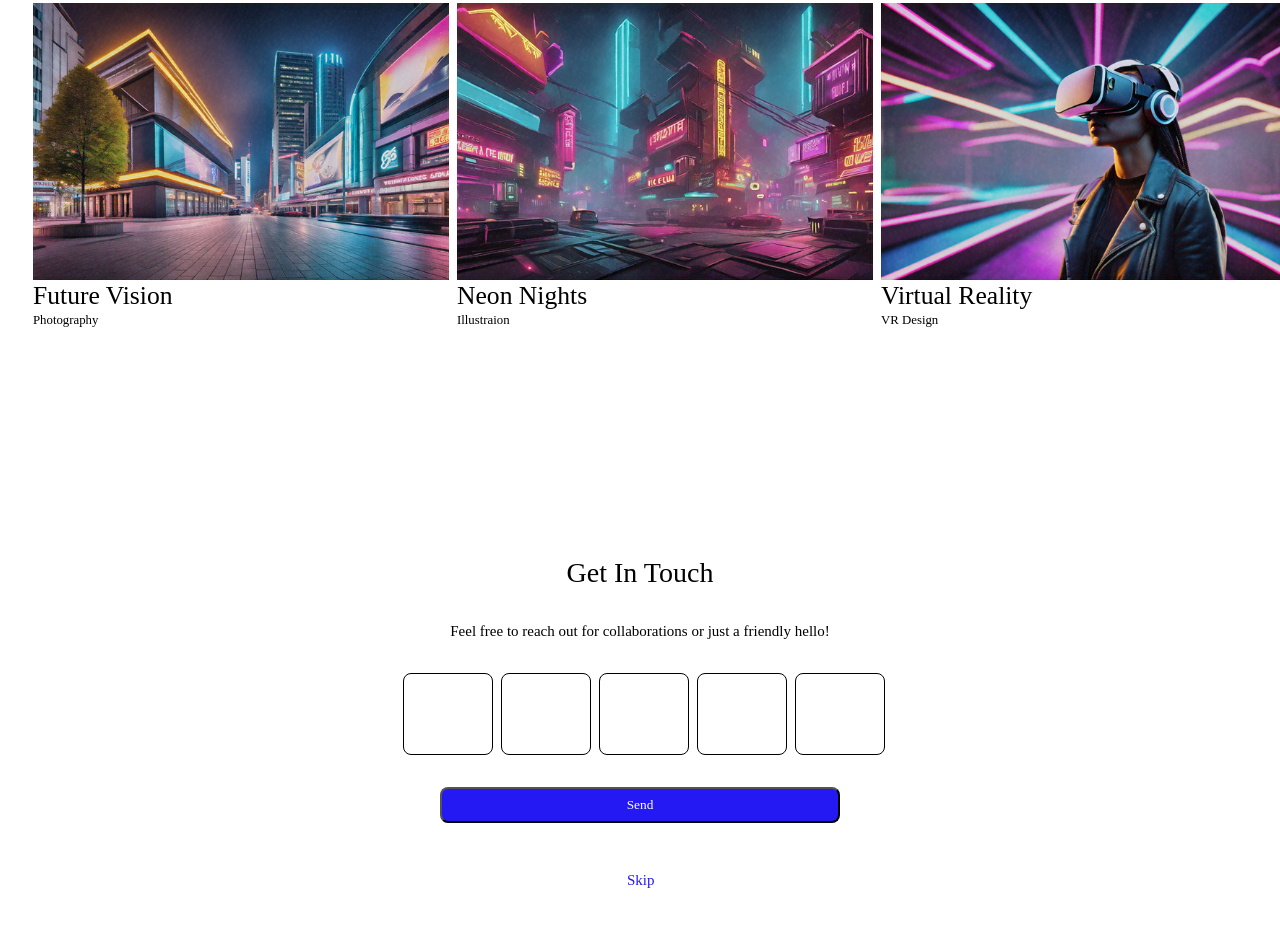
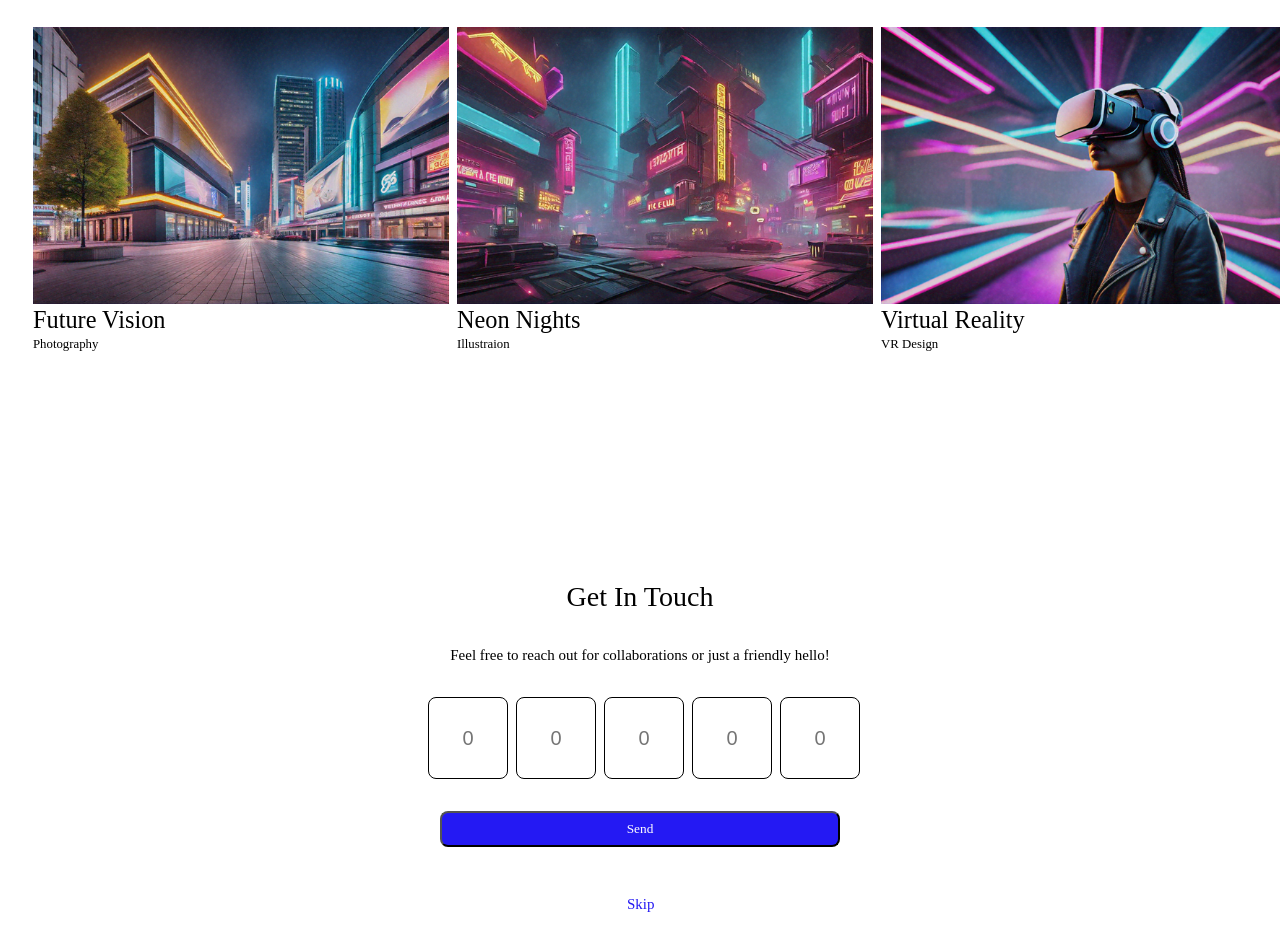
Before and after one commit to PALAK7890/Capstone-Project, a plain HTML site: page capstone.html in a window 1280 px wide. Shown: the part 1865-2797 px from the top of the page. Drawn offline with Linux system fonts and the light colour scheme; a web font is replaced by a local one.

Commit message:
mid commit

```diff
--- a/capstone.css
+++ b/capstone.css
@@ -36,8 +36,13 @@ nav  {
     font-family: 'archio';
 }
 .header{
-    width: 100%;
-    justify-content: center;
+    width: 1080px;
+    padding : 24px 32px;
+    height: 72px;
+    margin-left: 10%;
+
+
+
 }
 
 .welcome{
@@ -105,6 +110,7 @@ nav  {
     font-family: 'dot';
     font-size: 28px;
     line-height: 32px;
+    margin-left: 0.5%;
 
 
 }
@@ -131,7 +137,7 @@ nav  {
     height: 64px;
 }
 #fname{
-    width: 56px;
+    width: 46px;
     height:64px ;
     margin-left: 8px;
     border: 1px solid rgba(0, 0, 0, 1);
@@ -158,7 +164,7 @@ footer{
 .image-name{
     font-family: 'archio';
     font-weight: 400px;
-    font-size: 2vw;
+    font-size: 1.9vw;
     line-height: 24px;
 }
 .image-desc{
--- a/capstone.html
+++ b/capstone.html
@@ -44,11 +44,12 @@
             <div class="text">Feel free to reach out for collaborations or just a friendly hello!</div>
 
             <div class="inputs">
-                <input type="text" id="fname">
-                <input type="text" id="fname" >
-                <input type="text" id="fname">
-                <input type="text" id="fname" >
-                <input type="text" id="fname" >
+                <input type="text" id="fname" placeholder="0">
+                <input type="text" id="fname" placeholder="0" >
+                <input type="text" id="fname" placeholder="0">
+                <input type="text" id="fname" placeholder="0">
+                <input type="text" id="fname" placeholder="0">
+
             </div>
             <button class="button">Send</button>
             <p class="skip">Skip</p>
```
